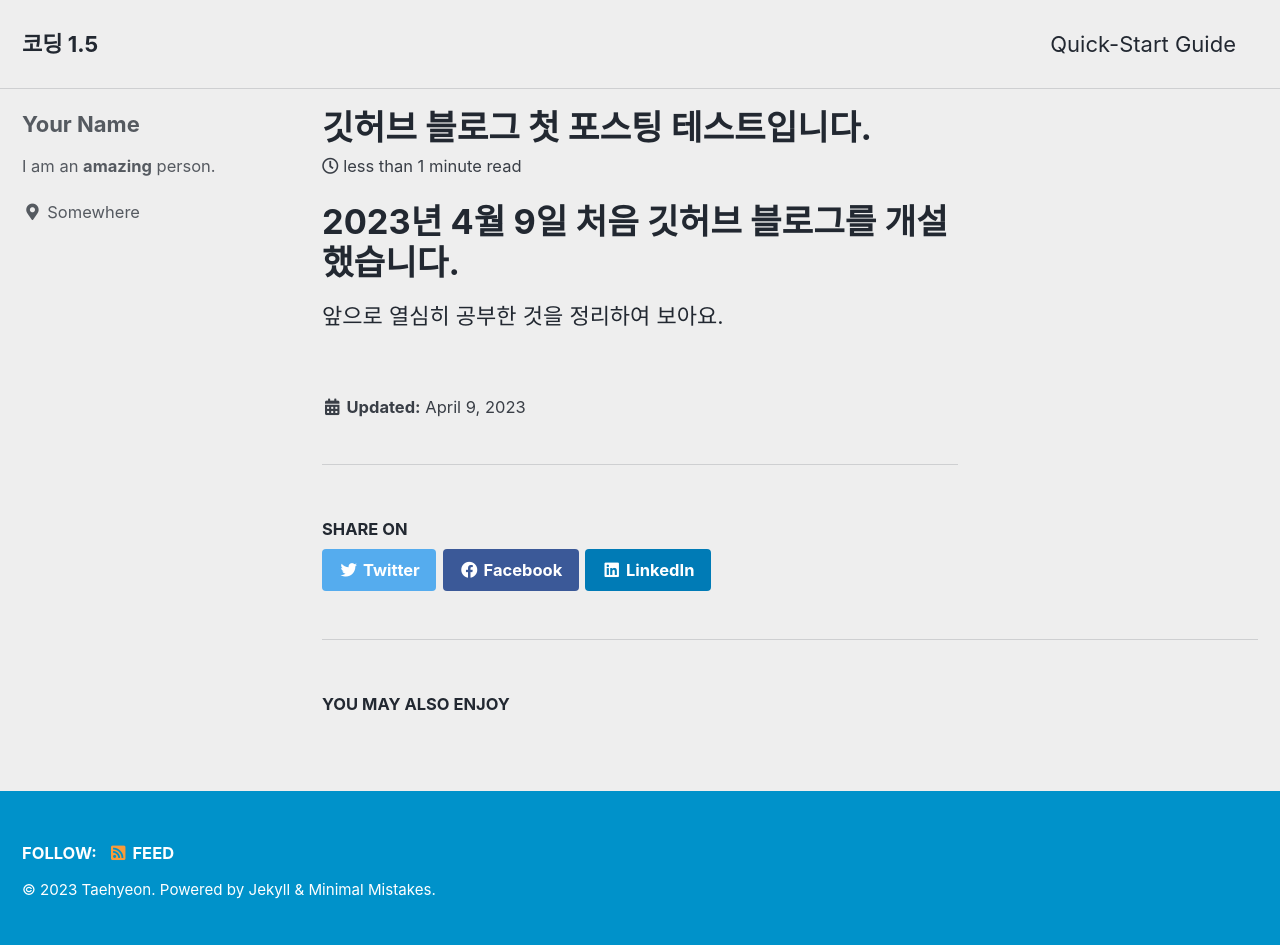
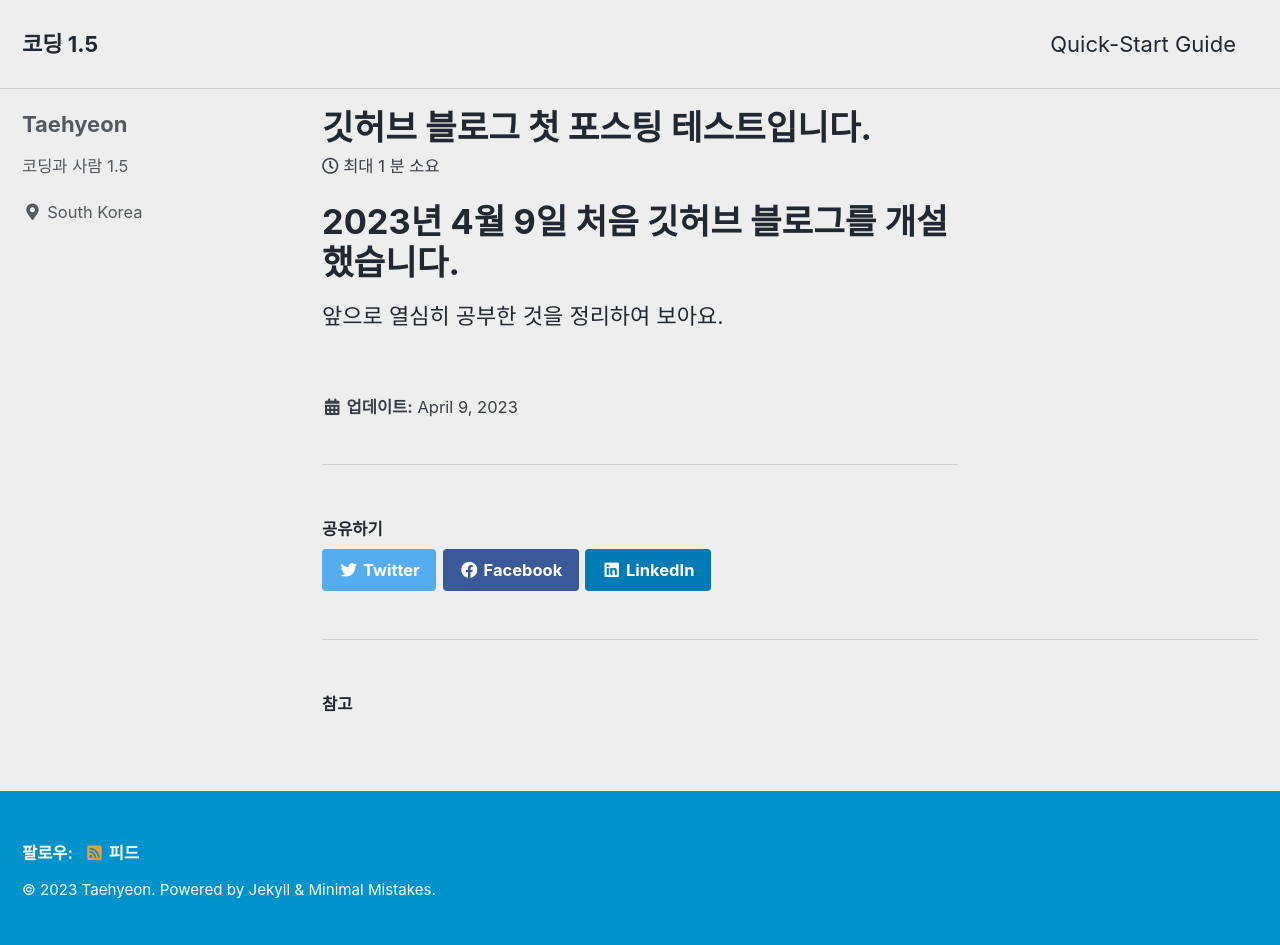
Before and after one commit to TaeHyeon47/TaeHyeon47.github.io, a Jekyll site: the page built from _posts/2023-04-09-first.md, in a window 1280 px wide. Built offline with Jekyll 4.4.1, drawn with Linux system fonts in a browser that asks for light colours; cached includes are drawn as plain includes.

Commit message:
config author 변경

```diff
--- a/_config.yml
+++ b/_config.yml
@@ -15,7 +15,7 @@
 minimal_mistakes_skin    : "air"
 
 # Site Settings
-locale                   : "en-US"
+locale                   : "ko-KR"
 title                    : "코딩 1.5"
 title_separator          : "-"
 subtitle                 : # site tagline that appears below site title in masthead
@@ -104,10 +104,10 @@ analytics:
 
 # Site Author
 author:
-  name             : "Your Name"
+  name             : "Taehyeon"
   avatar           : # path of avatar image, e.g. "/assets/images/bio-photo.jpg"
-  bio              : "I am an **amazing** person."
-  location         : "Somewhere"
+  bio              : "코딩과 사람 1.5"
+  location         : "South Korea"
   email            :
   links:
     - label: "Email"
```
